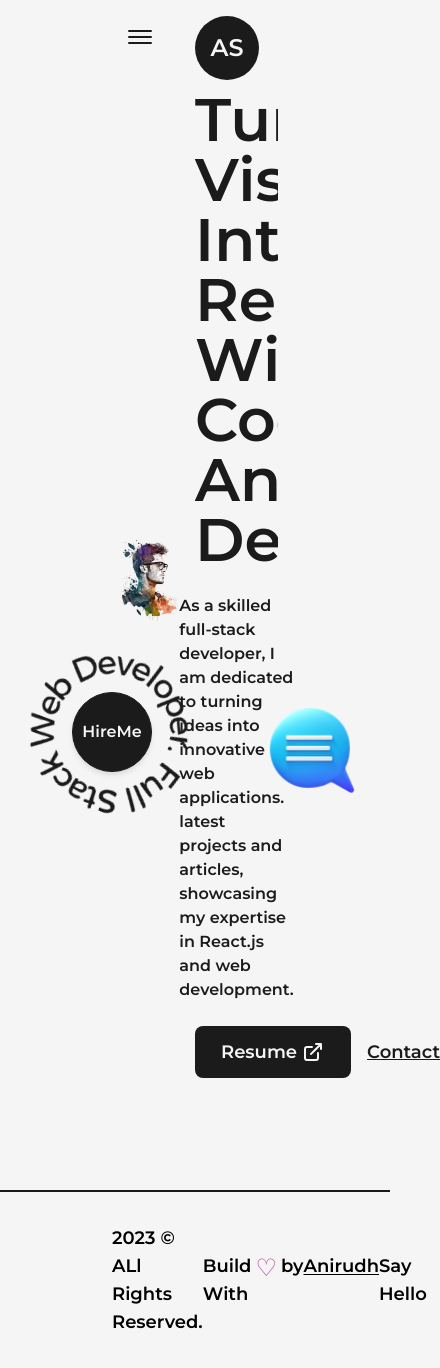
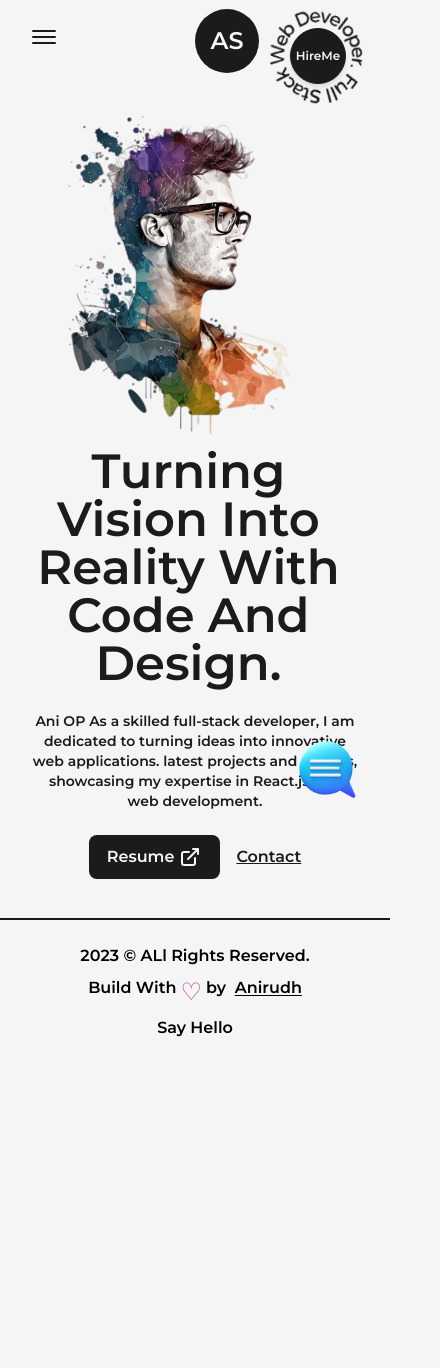
Before and after one commit to anirudh12032008/modern-portfolio, a Next.js app: page / in a window 390 px wide. Shown: the whole page, 440 px wide, since content can reach past the window. After the commit the page ends 1064 px from the top, so only its background shows below. Built offline with nearby package versions, Linux system fonts and the light colour scheme.

Commit message:
added responsive design to home page

```diff
--- a/src/app/layout.js
+++ b/src/app/layout.js
@@ -9,7 +9,7 @@ const montserrat = Montserrat({ subsets: ["latin"], weight: "600" });
 export default function RootLayout({ children }) {
   return (
     <html lang="en">
-      <body className={`${montserrat.className} bg-light w-full min-h-screen`}>
+      <body className={`${montserrat.className}  bg-light w-full min-h-screen`}>
         <NavBar />
         {children} <Footer />{" "}
       </body>
--- a/src/app/page.js
+++ b/src/app/page.js
@@ -22,40 +22,40 @@ export default function Home() {
       {/* <main className="">Home</main> */}
       <div>
         <main className="flex  items-center text-dark bg-light dark:bg-dark  dark:text-light w-full min-h-screen">
-          <Layout className="pt-2">
-            <div className="flex items-center justify-between w-full">
-              <div className="w-1/2">
+          <Layout className="pt-0 pl-0 xl:p-24 lg:p-16 md:p-12 sm:p-8">
+            <div className="flex md:flex-col items-center md:text-center justify-between w-full">
+              <div className="w-1/2 md:w-full lg:w-2/3">
                 <Image
                   src={profilePic}
                   alt="CodeBucks"
-                  className="w-full h-auto"
+                  className="w-full h-auto lg:inline-block  lg:w-full"
                   priority
                 />
               </div>
-              <div className="w-1/2 flex flex-col items-center self-center">
+              <div className="w-1/2 flex lg:w-full flex-col items-center self-center">
                 <AnimatedText
                   text="Turning Vision Into Reality With Code And Design."
-                  className="!text-6xl !text-left"
+                  className="!text-6xl !text-left xl:!text-5xl lg:!text-center lg:text-6xl md:text-5xl sm:text-3xl"
                 />
 
-                <p className="my-4 text-base font-medium">
-                  As a skilled full-stack developer, I am dedicated to turning
-                  ideas into innovative web applications. latest projects and
-                  articles, showcasing my expertise in React.js and web
-                  development.
+                <p className="my-4 text-base font-medium  sm:text-sm">
+                  Ani OP As a skilled full-stack developer, I am dedicated to
+                  turning ideas into innovative web applications. latest
+                  projects and articles, showcasing my expertise in React.js and
+                  web development.
                 </p>
-                <div className="flex items-center self-start mt-2">
+                <div className="flex items-center lg:self-center self-start mt-2">
                   <Link
                     href="/"
                     target={"_blank"}
-                    className="flex items-center dark:text-dark dark:bg-light bg-dark text-light p-2.5 px-6 rounded-lg text-lg font-semibold hover:dark:bg-dark hover:dark:text-light hover:dark:border-light hover:bg-light hover:text-dark border-2  border-solid border-transparent hover:border-dark"
+                    className="flex items-center md:p-2 md:px-4 md:text-base dark:text-dark dark:bg-light bg-dark text-light p-2.5 px-6 rounded-lg text-lg font-semibold hover:dark:bg-dark hover:dark:text-light hover:dark:border-light hover:bg-light hover:text-dark border-2  border-solid border-transparent hover:border-dark"
                   >
                     Resume <LinkArrow className={"w-6 ml-1"} />
                   </Link>
                   <Link
                     href="mailto:renudilip19@gmail.com@gmail.com"
                     target={"_blank"}
-                    className="text-lg ml-4 dark:text-light font-medium capitalize text-dark underline"
+                    className="text-lg md:text-base ml-4 dark:text-light font-medium capitalize text-dark underline"
                   >
                     Contact
                   </Link>
@@ -64,9 +64,13 @@ export default function Home() {
             </div>
           </Layout>
           <HireMe />
-          <div className="fixed right-8  bottom-9 inline-block w-24">
+          <div className="fixed right-8  bottom-9 inline-block w-24 lg:w-20 md:w-16">
             <Link href={"mailto:renudilip19@gmail.com"}>
-              <Image src={chat} alt="chat" className="w-full flex items-center justify-center h-auto animate-bounce " />
+              <Image
+                src={chat}
+                alt="chat"
+                className="w-full flex items-center justify-center h-auto animate-bounce "
+              />
             </Link>
           </div>
         </main>
--- a/src/components/AnimatedText.js
+++ b/src/components/AnimatedText.js
@@ -1,6 +1,6 @@
-"use client"
-import React from 'react'
-import { motion } from "framer-motion"
+"use client";
+import React from "react";
+import { motion } from "framer-motion";
 
 const quote = {
   initial: {
@@ -11,9 +11,9 @@ const quote = {
     transition: {
       delay: 0.5,
       staggerChildren: 0.3,
-        }
-    }
-}
+    },
+  },
+};
 
 const singleWord = {
   initial: {
@@ -24,35 +24,35 @@ const singleWord = {
     opacity: 1,
     y: 0,
     transition: {
-            duration: 1
-        }
-    }
-}
+      duration: 1,
+    },
+  },
+};
 
 const AnimatedText = ({ text, className = "" }) => {
   return (
-        <div className='w-full mx-auto py-2 flex items-center justify-center text-center
-        overflow-hidden'>
-            <motion.h1 className={`inline-block dark:text-light w-full text-dark font-bold capitalize text-8xl ${className}`}
+    <div
+      className="w-full sm:py-2 mx-auto py-2 flex items-center justify-center text-center
+        overflow-hidden"
+    >
+      <motion.h1
+        className={`inline-block dark:text-light w-full text-dark font-bold capitalize text-8xl ${className}`}
         variants={quote}
         initial="initial"
         animate="animate"
       >
-                {
-                    text.split(" ").map((word, index) =>
-                        <motion.span key={word + '-' + index} className="inline-block"
+        {text.split(" ").map((word, index) => (
+          <motion.span
+            key={word + "-" + index}
+            className="inline-block"
             variants={singleWord}
           >
             {word}&nbsp;
           </motion.span>
-                    )
-                }
+        ))}
       </motion.h1>
     </div>
-    )
-}
+  );
+};
 
-
-
-
-export default AnimatedText
+export default AnimatedText;
--- a/src/components/Footer.js
+++ b/src/components/Footer.js
@@ -5,12 +5,14 @@ import Link from "next/link";
 const Footer = () => {
   return (
     <>
-      <footer className="w-full border-t-2  border-solid dark:border-light dark:text-light border-dark font-medium text-lg ">
-        <Layout className="py-8 flex items-center justify-between">
+      <footer className="w-full lg:text-base border-t-2  border-solid dark:border-light dark:text-light border-dark font-medium text-lg ">
+        <Layout className="py-8 lg:py-6 flex lg:flex-col lg:p-3 items-center justify-between">
           <span>2023 &copy; ALl Rights Reserved.</span>
-          <div className="flex items-centre">
+          <div className="flex lg:py-2 items-centre">
             Build With{" "}
-            <span className="text-primary dark:text-primaryDark text-2xl px-1">&#9825;</span>
+            <span className="text-primary dark:text-primaryDark text-2xl px-1">
+              &#9825;
+            </span>
             by &nbsp;{" "}
             <Link
               href={"mailto:renudilip19@gmail.com"}
--- a/src/components/HireMe.js
+++ b/src/components/HireMe.js
@@ -5,12 +5,14 @@ import { motion } from "framer-motion";
 
 const HireMe = () => {
   return (
-    <div className="fixed left-4 bottom-4 flex items-center justify-center overflow-hidden">
-      <div className="w-48 h-auto flex items-center justify-center relative">
-        <CircularText className={"dark:fill-light fill-dark  animate-spin-slow"} />
+    <div className="fixed left-4 bottom-4 lg:absolute flex items-center lg:right-4 lg:left-auto lg:top-0 lg:bottom-auto justify-center overflow-hidden">
+      <div className="w-48 lg:w-36 md:w-28 h-auto flex items-center justify-center relative">
+        <CircularText
+          className={"dark:fill-light fill-dark  animate-spin-slow"}
+        />
         <a
           href={"mailto:renudilip19@gmail.com"}
-          className="flex items-center justify-center absolute left-1/2 top-1/2 -translate-x-1/2 -translate-y-1/2 dark:bg-light dark:text-dark  bg-dark rounded-full text-light shadow-md border border-solid border-dark w-20 h-20 font-semibold hover:dark:bg-dark hover:dark:text-light dark:border-light hover:bg-light hover:text-dark hover:scale-110"
+          className=" md:w-14 md:h-14 md:text-[12px] lg:w-16 lg:h-16 lg:text-[15px] flex items-center justify-center absolute left-1/2 top-1/2 -translate-x-1/2 -translate-y-1/2 dark:bg-light dark:text-dark  bg-dark rounded-full text-light shadow-md border border-solid border-dark w-20 h-20 font-semibold hover:dark:bg-dark hover:dark:text-light dark:border-light hover:bg-light hover:text-dark hover:scale-110"
         >
           HireMe
         </a>
--- a/src/components/NavBar.js
+++ b/src/components/NavBar.js
@@ -38,8 +38,7 @@ ${pathname === href ? "w-full" : "w-0"}`}
   );
 };
 
-
-const CustomMobileLink = ({ href, title, className = "" , toggle}) => {
+const CustomMobileLink = ({ href, title, className = "", toggle }) => {
   const router = useRouter();
 
   const pathname = usePathname();
@@ -50,7 +49,11 @@ const CustomMobileLink = ({ href, title, className = "" , toggle}) => {
   //   console.log(router);
 
   return (
-    <button href={href} onClick={handleClick} className={`${className} relative my-2 text-light dark:text-dark group`}>
+    <button
+      href={href}
+      onClick={handleClick}
+      className={`${className} relative my-2 text-light dark:text-dark group`}
+    >
       {title}
       <span
         className={`
@@ -66,7 +69,6 @@ ${pathname === href ? "w-full" : "w-0"}`}
   );
 };
 
-
 const NavBar = () => {
   const [isOpen, setIsOpen] = useState(false);
   const toggle = () => {
@@ -76,11 +78,11 @@ const NavBar = () => {
   const [mode, setMode] = useThemeSwitcher();
   return (
     <>
-      <header
-
-        className="w-full relative dark:text-light dark:bg-dark px-32 py-8 font-medium text-lg flex items-center justify-between "
+      <header className="w-full  lg:px-16 md:px-12 sm:px-8 relative dark:text-light dark:bg-dark px-32 py-8 font-medium text-lg flex items-center justify-between ">
+        <button
+          onClick={toggle}
+          className="lg:flex   flex-col justify-center hidden items-center"
         >
-        <button onClick={toggle} className="lg:flex   flex-col justify-center hidden items-center">
           <span
             className={`bg-dark dark:bg-light transition-all duration-500 ease-out block h-0.5 w-6 rounded-sm  ${
               isOpen ? "rotate-45 translate-y-1" : "-translate-y-0.5"
@@ -98,7 +100,6 @@ const NavBar = () => {
           ></span>
         </button>
         <div className="w-full flex justify-between items-center lg:hidden">
-
           <nav>
             <CustomLink href="/" title="Home" className="mr-4" />
             <CustomLink href="/about" title="About" className="mx-4" />
@@ -145,7 +146,7 @@ const NavBar = () => {
               className="w-7 mx-4"
               whileHover={{ y: -4, scale: 1.1 }}
             >
-            Instagram
+              <InstaIcon />
             </motion.a>
             <motion.a
               href="https://youtube.com/c/AnirudhSahu"
@@ -153,7 +154,7 @@ const NavBar = () => {
               className="w-7 mr-4"
               whileHover={{ y: -4, scale: 1.1 }}
             >
-            Youtube
+              <YoutubeIcon />
             </motion.a>
 
             <button
@@ -170,69 +171,102 @@ const NavBar = () => {
             </button>
           </nav>
         </div>
-       {
-        isOpen ?  <div className="min-w-[70vw] flex flex-col z-30 bg-dark/90 dark:bg-light/75 rounded-lg backdrop-blur-md py-32 top-1/2 left-1/2 fixed -translate-x-1/2 -translate-y-1/2 justify-between items-center ">
-
-        <nav onClick={toggle} className="flex flex-col items-center justify-center">
-          <CustomMobileLink href="/" title="Home" className=""  toggle={toggle}/>
-          <CustomMobileLink href="/about" title="About" className=""  toggle={toggle}/>
-          <CustomMobileLink href="/projects" title="Projects" className=""  toggle={toggle}/>
-          <CustomMobileLink href="/articles" title="Articles" className=""   toggle={toggle}/>
+        {isOpen ? (
+          <motion.div
+            initial={{ scale: 0, opacity: 0, x: "-50%", y: "-50%" }}
+            animate={{
+              scale: 1,
+              opacity: 1,
+              transition: {
+                duration: 0.8,
+              },
+            }}
+            className="min-w-[70vw] flex flex-col z-30 bg-dark/90 dark:bg-light/75 rounded-lg backdrop-blur-md py-32 top-1/2 left-1/2 fixed -translate-x-1/2 -translate-y-1/2 justify-between items-center "
+          >
+            <nav
+              onClick={toggle}
+              className="flex flex-col items-center justify-center"
+            >
+              <CustomMobileLink
+                href="/"
+                title="Home"
+                className=""
+                toggle={toggle}
+              />
+              <CustomMobileLink
+                href="/about"
+                title="About"
+                className=""
+                toggle={toggle}
+              />
+              <CustomMobileLink
+                href="/projects"
+                title="Projects"
+                className=""
+                toggle={toggle}
+              />
+              <CustomMobileLink
+                href="/articles"
+                title="Articles"
+                className=""
+                toggle={toggle}
+              />
             </nav>
 
             <nav className="flex justify-center items-center flex-wrap mt-2">
               <motion.a
                 href="https://twitter.com"
                 target={"_blank"}
-            className=" mx-4"
+                className=" mx-4 sm:mx-1.5"
                 whileHover={{ y: -4, scale: 1.1 }}
               >
-            <TwitterIcon width={'4vh'} height={'4vh'}/>
+                <TwitterIcon width={"4vh"} height={"4vh"} />
               </motion.a>
               <motion.a
                 href="https://twitter.com"
                 target={"_blank"}
-            className=" mx-4 "
+                className=" mx-4 sm:mx-1.5"
                 whileHover={{ y: -4, scale: 1.1 }}
               >
-            <LinkedInIcon width={'4vh'} height={'4vh'}/>
+                <LinkedInIcon width={"4vh"} height={"4vh"} />
               </motion.a>
               <motion.a
                 href="https://github.com"
                 target={"_blank"}
-            className=" mx-4 bg-light dark:bg-dark rounded-full"
+                className=" mx-4 sm:mx-1.5 bg-light dark:bg-dark rounded-full"
                 whileHover={{ y: -4, scale: 1.1 }}
               >
-            <GithubIcon width={'4vh'} height={'4vh'}/>
+                <GithubIcon width={"4vh"} height={"4vh"} />
               </motion.a>
               <motion.a
                 href="https://pinterest.com"
                 target={"_blank"}
-            className="bg-light dark:bg-dark rounded-full mx-4"
+                className="bg-light sm:mx-1.5 dark:bg-dark rounded-full mx-4"
                 whileHover={{ y: -4, scale: 1.1 }}
               >
-            <PinterestIcon width={'4vh'} height={'4vh'}/>
+                <PinterestIcon width={"4vh"} height={"4vh"} />
               </motion.a>
               <motion.a
                 href="https://instagram.com"
                 target={"_blank"}
-            className="w-7 mx-4"
+                className="w-7 sm:mx-1.5 mx-4"
                 whileHover={{ y: -4, scale: 1.1 }}
               >
-            <InstaIcon/> hi
+                <InstaIcon width={"4vh"} height={"4vh"} />
               </motion.a>
               <motion.a
                 href="https://youtube.com/c/AnirudhSahu"
                 target={"_blank"}
-            className="w-7 mr-4"
+                className="w-7 sm:mr-1.5
+             mr-4"
                 whileHover={{ y: -4, scale: 1.1 }}
               >
-            <YoutubeIcon/>hello
+                <YoutubeIcon width={"4vh"} height={"4vh"} />
               </motion.a>
 
               <button
                 onClick={() => setMode(mode === "dark" ? "light" : "dark")}
-            className={`ml-3 flex items-center justify-center rounded-full p-1 ${
+                className={`ml-3 sm:ml-1.5 flex items-center justify-center rounded-full p-1 ${
                   mode === "light" ? "bg-dark text-light" : "bg-light text-dark"
                 } }`}
               >
@@ -243,9 +277,9 @@ const NavBar = () => {
                 )}
               </button>
             </nav>
-        </div> : null
-       }
-        <div className="absolute left-[50%] top-2  translate-x-[-50]">
+          </motion.div>
+        ) : null}
+        <div className="absolute left-[50%]    translate-x-[-50]">
           <Logo />
         </div>
       </header>
```
Also changed, not shown: src/components/Icons.js (+143 -68 lines). Lines whose indentation alone changed are shown as unchanged.
